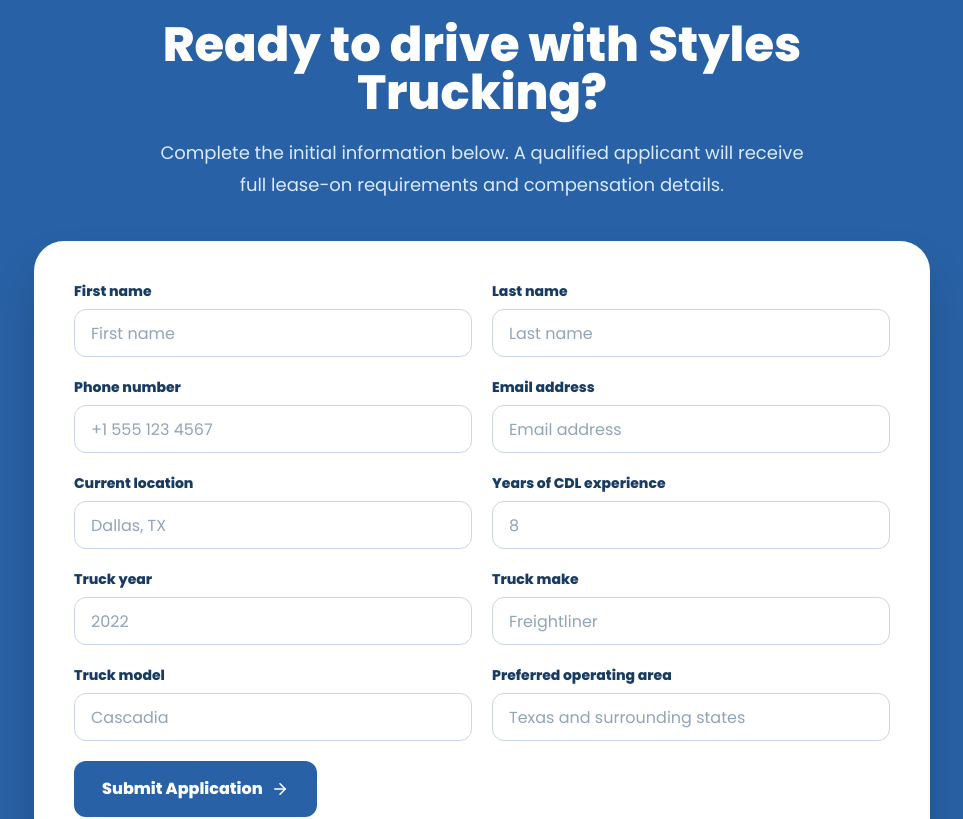
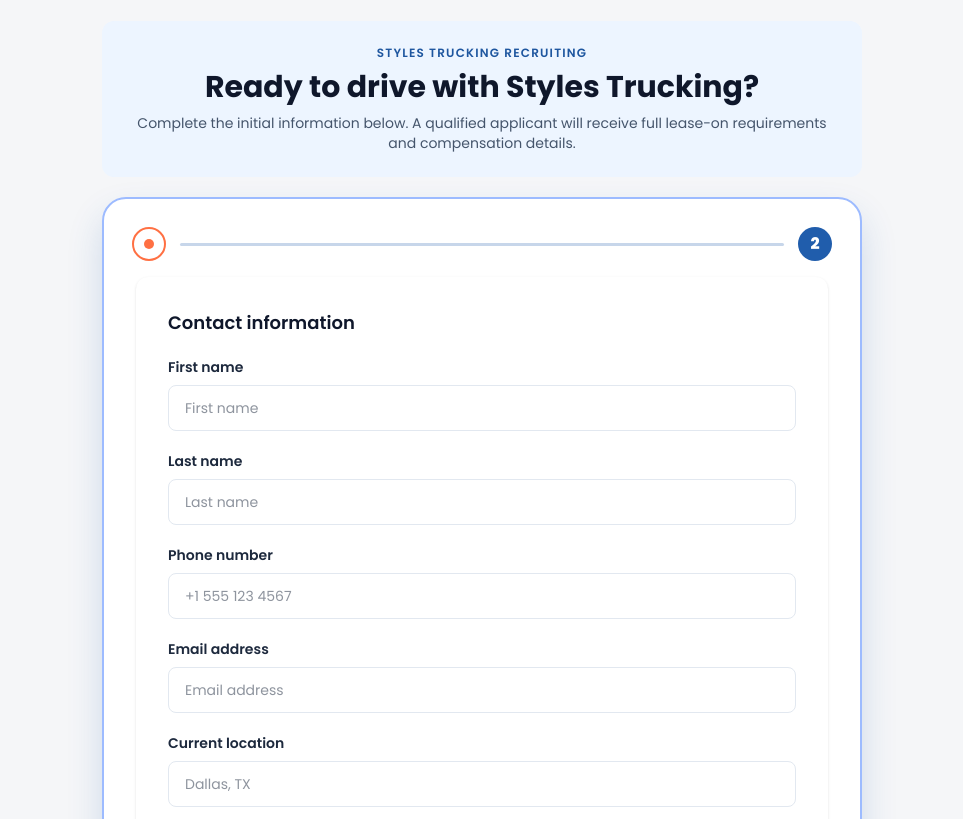
Before and after one commit to stylestech1/styles-trucking-company, a Next.js app: page /owneroperator in a window 1280 px wide. Shown: the part 3020-3839 px from the top of the page, without its empty margins (158-1121 px from the left). Built offline with nearby package versions, Linux system fonts and the light colour scheme.

Commit message:
update the form of hiring owner operator

```diff
--- a/src/app/owneroperator/page.tsx
+++ b/src/app/owneroperator/page.tsx
@@ -1,8 +1,9 @@
 "use client";
 
-import { FormEvent, useState } from "react";
-import { ArrowRight, CalendarDays, CheckCircle2, FileText, Handshake, Headphones, Snowflake, SlidersHorizontal, Truck } from "lucide-react";
+import { useMemo, useState } from "react";
+import { ArrowRight, CalendarDays, CheckCircle2, FileText, Handshake, Headphones, House, Snowflake, SlidersHorizontal, Truck } from "lucide-react";
 import Link from "next/link";
+import Stepper, { Step } from "@/components/Stepper";
 
 
 type OwnerOperatorForm = {
@@ -50,6 +51,7 @@
 
 export default function OwnerOperatorPage() {
     const [form, setForm] = useState<OwnerOperatorForm>(initialForm);
+    const [activeStep, setActiveStep] = useState(1);
     const [isSubmitting, setIsSubmitting] = useState(false);
     const [submitMessage, setSubmitMessage] = useState<{ type: "success" | "error"; text: string } | null>(null);
 
@@ -60,8 +62,34 @@
 
     const ownerOperatorEndpoint = "https://styles-dispatch-management-prod.onrender.com/api/v1/owner-operators";
 
-    const handleSubmit = async (event: FormEvent<HTMLFormElement>) => {
-        event.preventDefault();
+    const isValidEmail = (email: string) => /^[^\s@]+@[^\s@]+\.[^\s@]+$/.test(email.trim());
+
+    const canProceed = useMemo(() => {
+        if (isSubmitting) return false;
+
+        if (activeStep === 1) {
+            return Boolean(
+                form.firstName.trim() &&
+                form.lastName.trim() &&
+                form.phone.trim() &&
+                form.email.trim() &&
+                isValidEmail(form.email) &&
+                form.currentLocation.trim()
+            );
+        }
+
+        return Boolean(
+            form.cdlExperienceYears.trim() &&
+            form.truckYear.trim() &&
+            form.truckMake.trim() &&
+            form.truckModel.trim() &&
+            form.preferredOperatingArea.trim()
+        );
+    }, [activeStep, form, isSubmitting]);
+
+    const onBeforeNext = async (step: number) => {
+        if (step === 1) return canProceed;
+
         setIsSubmitting(true);
         setSubmitMessage(null);
 
@@ -81,8 +109,10 @@
 
             setForm(initialForm);
             setSubmitMessage({ type: "success", text: "Application submitted successfully. Our team will contact you soon." });
+            return true;
         } catch (error) {
             setSubmitMessage({ type: "error", text: error instanceof Error ? error.message : "Something went wrong. Please try again." });
+            return false;
         } finally {
             setIsSubmitting(false);
         }
@@ -144,37 +174,69 @@
 
             <section id="support" className="bg-[#f7f9fc] px-6 py-20 md:px-10 lg:px-16"><div className="mx-auto max-w-7xl text-center"><p className="text-xs font-extrabold uppercase tracking-[0.22em] text-[#2160a8]">Freight &amp; Support</p><h2 className="mt-3 text-4xl font-extrabold text-[#14579d]">We help keep your truck moving</h2><p className="mt-4 text-lg text-[#345a80]">Regional, OTR, dedicated, contract, brokered and direct customer freight as available.</p><div className="mt-11 grid gap-5 text-left md:grid-cols-3">{supportItems.map(({ title, description, icon: Icon }) => <article key={title} className="min-h-[230px] rounded-2xl border border-[#dbe5ef] bg-white p-7 shadow-sm"><Icon className="text-[#2160a8]" size={30} /><h3 className="mt-5 text-xl font-extrabold text-[#2160a8]">{title}</h3><p className="mt-3 leading-7 text-[#345a80]">{description}</p></article>)}</div></div></section>
 
-            <section id="apply" className="bg-[#2861a5] px-6 py-16 text-white md:px-10">
-                <div className="mx-auto max-w-4xl">
-                    <div className="text-center">
-                        <h2 className="text-3xl font-extrabold md:text-5xl">Ready to drive with Styles Trucking?</h2>
-                        <p className="mx-auto mt-5 max-w-2xl text-lg leading-8 text-blue-100">Complete the initial information below. A qualified applicant will receive full lease-on requirements and compensation details.</p>
+            <section id="apply" className="bg-[#f5f6f8] px-4 py-16 text-slate-900 md:px-10">
+                <div className="mx-auto w-full max-w-[760px]">
+                    <div className="mb-5 rounded-xl bg-[#edf5ff] p-6 text-center">
+                        <p className="text-xs font-semibold uppercase tracking-widest text-[hsl(var(--primary))]">Styles Trucking Recruiting</p>
+                        <h2 className="mt-2 text-3xl font-bold text-slate-900">Ready to drive with Styles Trucking?</h2>
+                        <p className="mt-2 text-sm text-slate-600">Complete the initial information below. A qualified applicant will receive full lease-on requirements and compensation details.</p>
                     </div>
-                    <form onSubmit={handleSubmit} className="mt-10 grid gap-x-5 gap-y-5 rounded-[30px] bg-white p-6 text-[#183b63] shadow-2xl sm:grid-cols-2 sm:p-10">
+                    {submitMessage?.type === "success" ? (
+                        <div className="rounded-xl bg-white p-8 text-center shadow-sm sm:p-10" role="status">
+                            <CheckCircle2 className="mx-auto text-emerald-600" size={48} />
+                            <h3 className="mt-4 text-2xl font-bold text-slate-900">Application submitted</h3>
+                            <p className="mt-2 text-sm text-slate-600">{submitMessage.text}</p>
+                            <Link href="/" className="mt-6 inline-flex items-center gap-2 rounded-lg bg-[#205DAC] px-6 py-3 text-sm font-semibold text-white transition-colors hover:bg-[#194b8d]">
+                                <House size={18} />
+                                Go to Home
+                            </Link>
+                        </div>
+                    ) : (
+                        <Stepper
+                            onStepChange={setActiveStep}
+                            onBeforeNext={onBeforeNext}
+                            onFinalStepCompleted={() => { }}
+                            backButtonText="Previous"
+                            nextButtonText={activeStep === 2 ? (isSubmitting ? "Submitting..." : "Submit Application") : "Next"}
+                            nextButtonProps={{ disabled: !canProceed }}
+                        >
+                            <Step>
+                                <div className="space-y-4 rounded-xl bg-white p-6 shadow-sm sm:space-y-5 sm:p-8">
+                                    <h3 className="text-lg font-semibold text-slate-900">Contact information</h3>
                                     {([
                                         ["firstName", "First name", "First name", "text"],
                                         ["lastName", "Last name", "Last name", "text"],
                                         ["phone", "Phone number", "+1 555 123 4567", "tel"],
                                         ["email", "Email address", "Email address", "email"],
                                         ["currentLocation", "Current location", "Dallas, TX", "text"],
+                                    ] as const).map(([field, label, placeholder, type]) => (
+                                        <label key={field} className="block text-sm font-semibold text-slate-800">
+                                            {label}
+                                            <input required type={type} value={form[field]} onChange={(event) => updateField(field, event.target.value)} placeholder={placeholder} className="mt-2 w-full rounded-lg border border-slate-200 bg-white px-4 py-3 text-sm font-normal outline-none transition focus:border-[#205DAC]" />
+                                        </label>
+                                    ))}
+                                </div>
+                            </Step>
+                            <Step>
+                                <div className="space-y-4 rounded-xl bg-white p-6 shadow-sm sm:space-y-5 sm:p-8">
+                                    <h3 className="text-lg font-semibold text-slate-900">Experience and truck details</h3>
+                                    {([
                                         ["cdlExperienceYears", "Years of CDL experience", "8", "number"],
                                         ["truckYear", "Truck year", "2022", "number"],
                                         ["truckMake", "Truck make", "Freightliner", "text"],
                                         ["truckModel", "Truck model", "Cascadia", "text"],
                                         ["preferredOperatingArea", "Preferred operating area", "Texas and surrounding states", "text"],
                                     ] as const).map(([field, label, placeholder, type]) => (
-                            <label key={field} className="block text-sm font-extrabold">
+                                        <label key={field} className="block text-sm font-semibold text-slate-800">
                                             {label}
-                                <input required type={type} value={form[field]} onChange={(event) => updateField(field, event.target.value)} placeholder={placeholder} className="mt-2 h-12 w-full rounded-xl border border-[#c8d7e6] px-4 text-base font-normal outline-none transition-colors placeholder:text-[#91a4b8] focus:border-[#2861a5] focus:ring-2 focus:ring-[#2861a5]/15" />
+                                            <input required type={type} value={form[field]} onChange={(event) => updateField(field, event.target.value)} placeholder={placeholder} className="mt-2 w-full rounded-lg border border-slate-200 bg-white px-4 py-3 text-sm font-normal outline-none transition focus:border-[#205DAC]" />
                                         </label>
                                     ))}
-                        <div className="sm:col-span-2">
-                            <button type="submit" disabled={isSubmitting} className="inline-flex items-center gap-2 rounded-xl bg-[#2861a5] px-7 py-4 font-extrabold text-white transition-colors hover:bg-[#1d508d] disabled:cursor-not-allowed disabled:opacity-60">
-                                {isSubmitting ? "Submitting..." : "Submit Application"} {!isSubmitting && <ArrowRight size={18} />}
-                            </button>
-                            {submitMessage && <p role="status" className={`mt-4 text-sm font-semibold ${submitMessage.type === "success" ? "text-green-600" : "text-red-600"}`}>{submitMessage.text}</p>}
+                                    {submitMessage?.type === "error" && <p role="alert" className="text-sm font-semibold text-red-600">{submitMessage.text}</p>}
                                 </div>
-                    </form>
+                            </Step>
+                        </Stepper>
+                    )}
                 </div>
             </section>
         </main>
```
Lines whose indentation alone changed are shown as unchanged.
